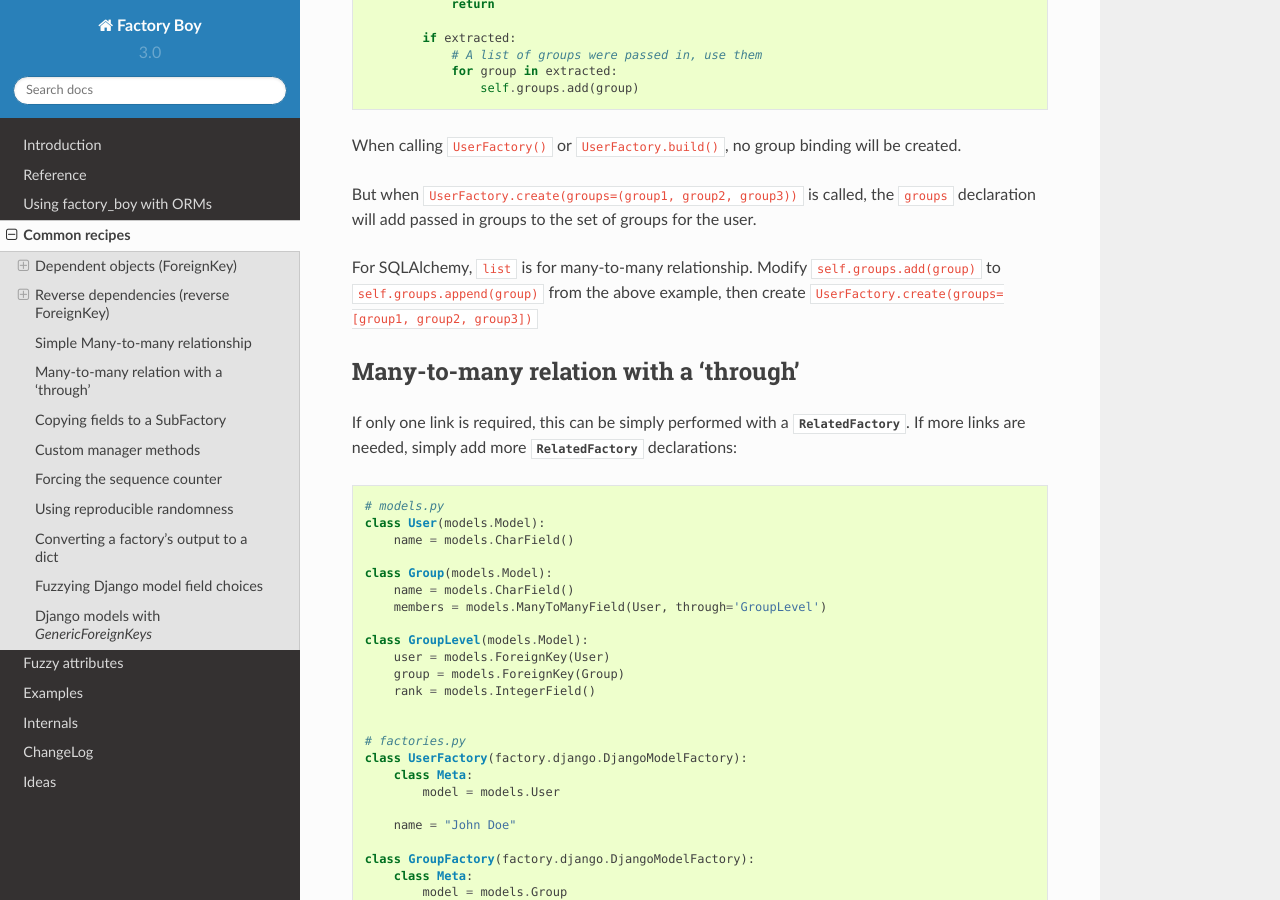
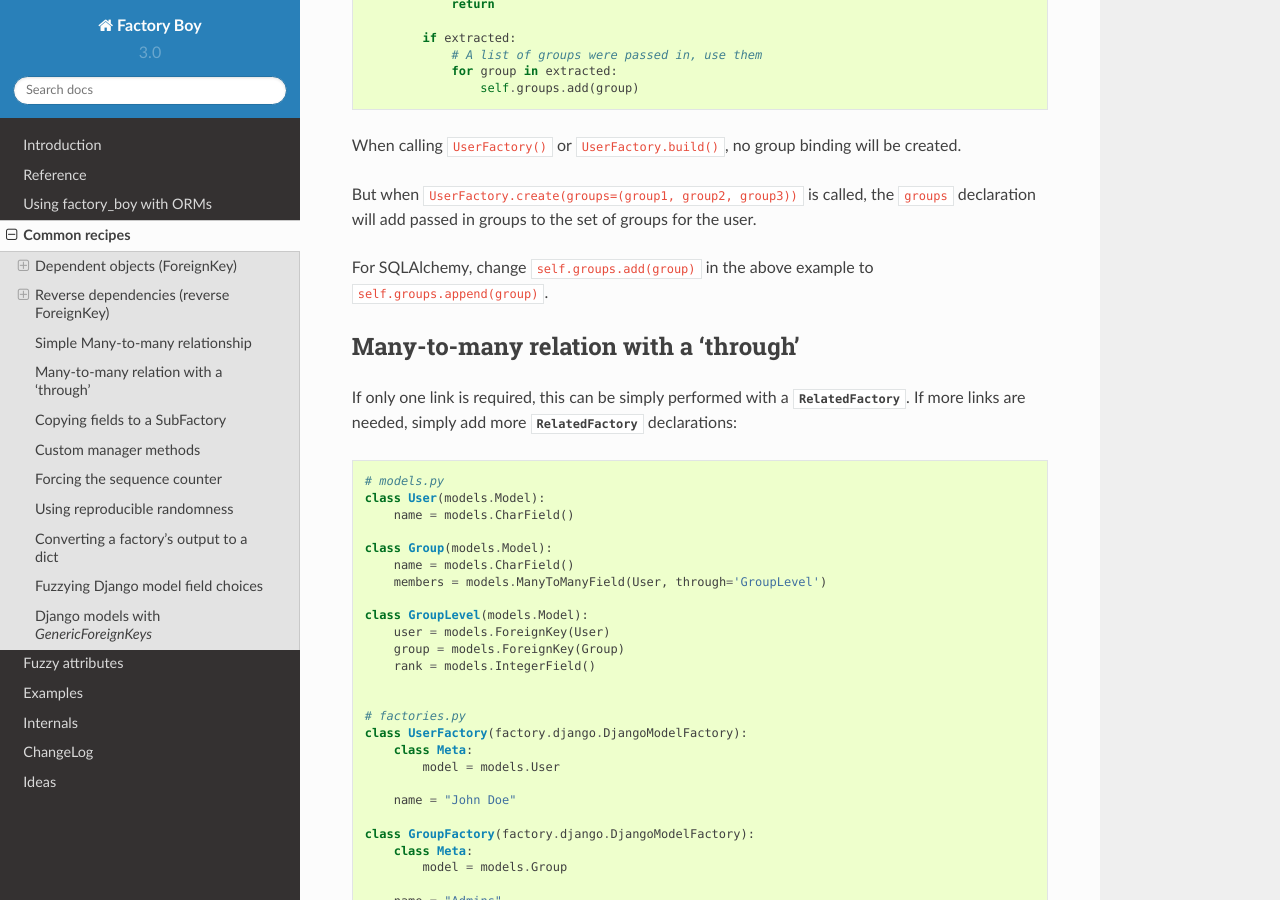
Before and after one commit to FactoryBoy/factory_boy, a Sphinx documentation site: the page built from docs/recipes.rst, in a window 1280 px wide and 900 px high, scrolled down 3422 px. Built offline with Sphinx 7.4.7 and the Read the Docs theme 2.0.0, drawn with Linux system fonts in a browser that asks for light colours.

Commit message:
Cosmetic edits to recipes for SQLAlchemy Many-to-Many

```diff
--- a/docs/recipes.rst
+++ b/docs/recipes.rst
@@ -203,9 +203,8 @@ But when ``UserFactory.create(groups=(group1, group2, group3))`` is called,
 the ``groups`` declaration will add passed in groups to the set of groups for the
 user.
 
-For SQLAlchemy, ``list`` is for many-to-many relationship.
-Modify ``self.groups.add(group)`` to ``self.groups.append(group)`` from the above example,
-then create ``UserFactory.create(groups=[group1, group2, group3])``
+For SQLAlchemy, change ``self.groups.add(group)`` in the above example to
+``self.groups.append(group)``.
 
 Many-to-many relation with a 'through'
 --------------------------------------
```
